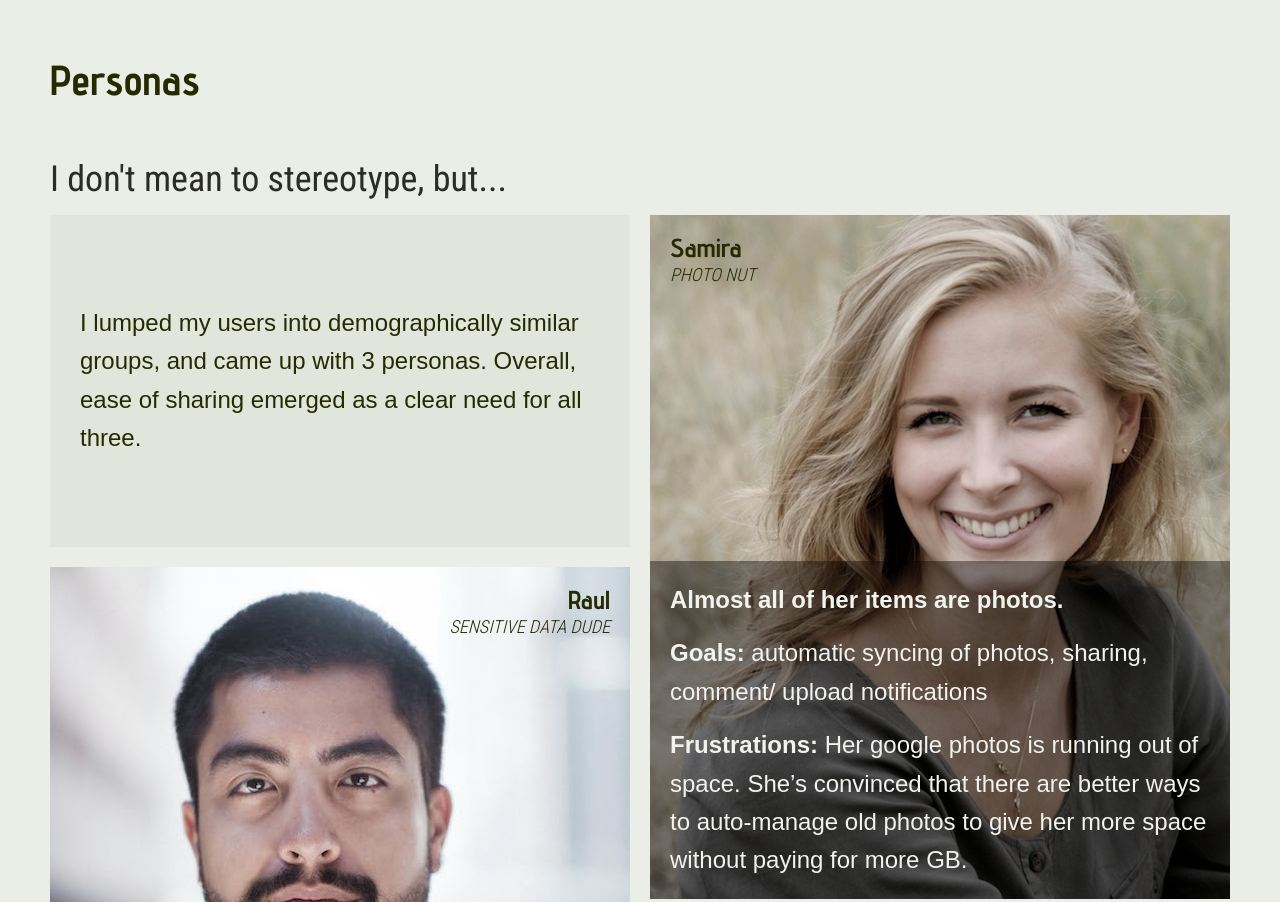
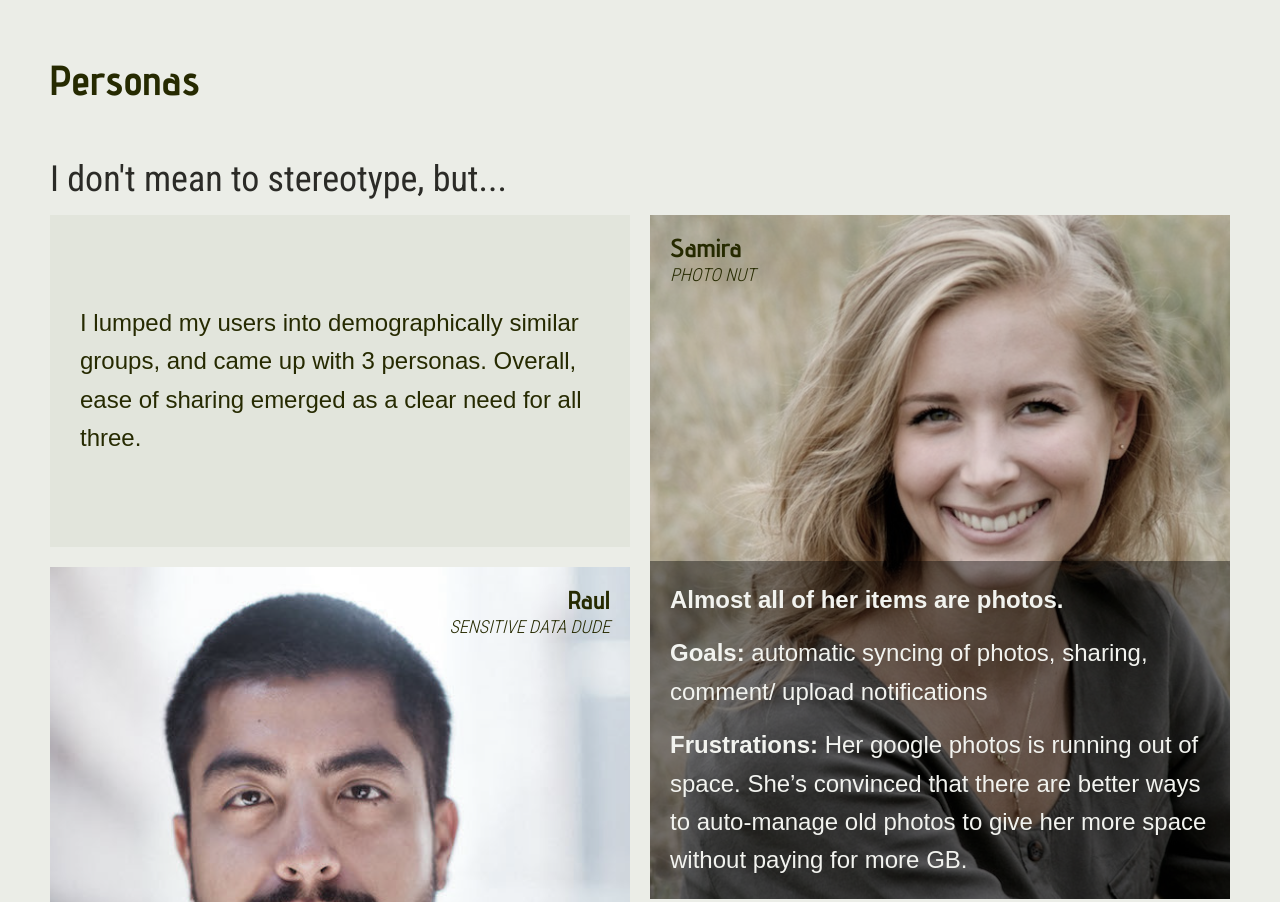
Before and after one commit to ihtoth/ihtoth.github.io, a plain HTML site: page projectCirrus.html in a window 1280 px wide. Shown: the part 5775-6677 px from the top of the page. Drawn offline with nearby package versions, Linux system fonts and the light colour scheme; a web font is replaced by a local one.

Commit message:
make #personas article background-size: cover;

```diff
--- a/styles/unique.css
+++ b/styles/unique.css
@@ -294,7 +294,7 @@
   background-position: top;
   background-blend-mode: luminosity;
   background-repeat: no-repeat;
-  /* max-width: 55rem; */
+  background-size: cover;
   margin: 0 auto 1rem;
   display: flex;
   flex-direction: column;
```
